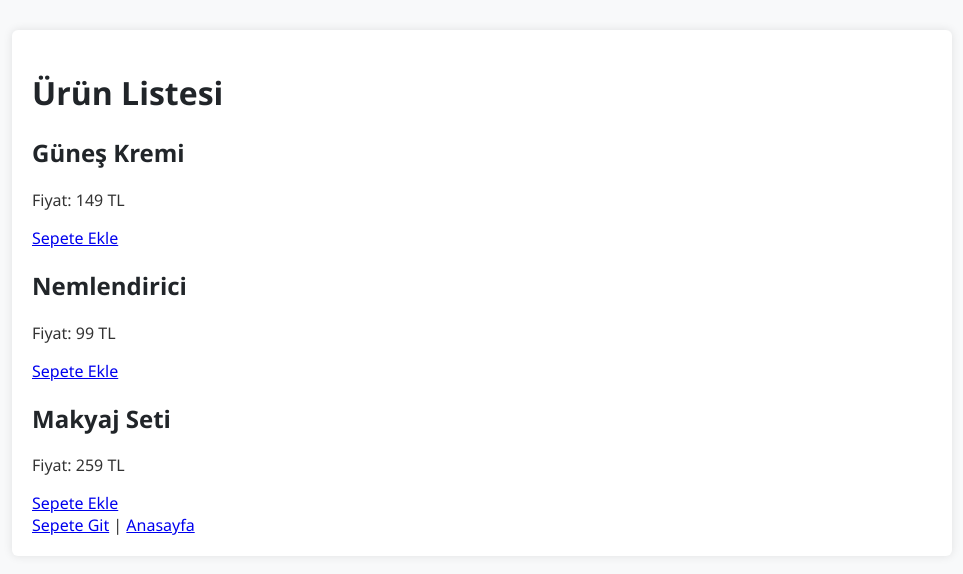
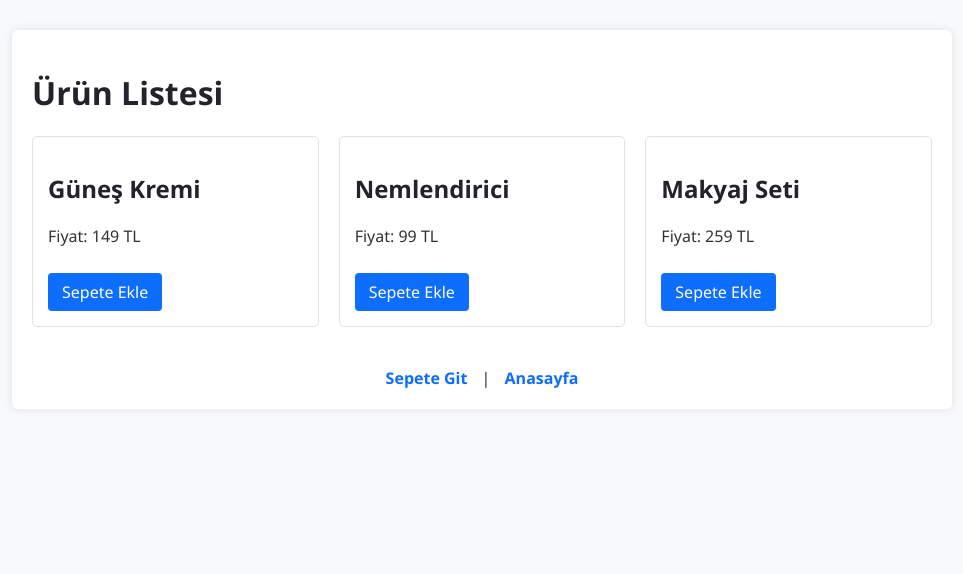
Before and after one commit to Algan65/Sepetinyolu, a Flask app: page /product in a window 1280 px wide. Shown: the top 574 px of the page, without its empty margins (158-1121 px from the left). Run offline with Flask 3, Linux system fonts and the light colour scheme.

Commit message:
Update style.css

```diff
--- a/static/style.css
+++ b/static/style.css
@@ -53,7 +53,7 @@ li {
   border-bottom: 1px solid #ddd;
 }
 
-button, .button-link {
+button, .button, .button-link {
   background-color: #0d6efd;
   color: white;
   padding: 8px 14px;
@@ -65,7 +65,7 @@ button, .button-link {
   display: inline-block;
 }
 
-button:hover, .button-link:hover {
+button:hover, .button:hover, .button-link:hover {
   background-color: #0b5ed7;
 }
 
@@ -80,3 +80,44 @@ form input {
   border-radius: 4px;
   border: 1px solid #ccc;
 }
+
+.product {
+  border: 1px solid #dee2e6;
+  border-radius: 5px;
+  padding: 15px;
+  margin-bottom: 20px;
+  background-color: #ffffff;
+}
+
+.products {
+  display: grid;
+  grid-template-columns: repeat(auto-fit, minmax(250px, 1fr));
+  gap: 20px;
+}
+
+.price {
+  color: #28a745;
+  font-weight: bold;
+}
+
+.empty {
+  text-align: center;
+  color: #888;
+  font-style: italic;
+}
+
+.links {
+  margin-top: 20px;
+  text-align: center;
+}
+
+.links a {
+  margin: 0 10px;
+  text-decoration: none;
+  color: #0d6efd;
+  font-weight: bold;
+}
+
+.links a:hover {
+  text-decoration: underline;
+}
```
